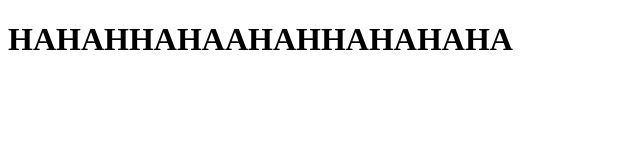
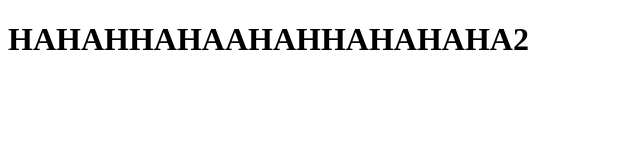
Before and after one commit to santiagoblachere/taskManajerBlachere, a website built with webpack: page src/index.html in a window 1280 px wide. Shown: the full height of the page, 0-640 px from the left. Built offline with nearby package versions, Linux system fonts and the light colour scheme.

Commit message:
test commit

```diff
--- a/src/index.html
+++ b/src/index.html
@@ -9,6 +9,6 @@
 
 
 
-    <h1>HAHAHHAHAAHAHHAHAHAHA</h1>
+    <h1>HAHAHHAHAAHAHHAHAHAHA2</h1>
 </body>
 </html>
```
